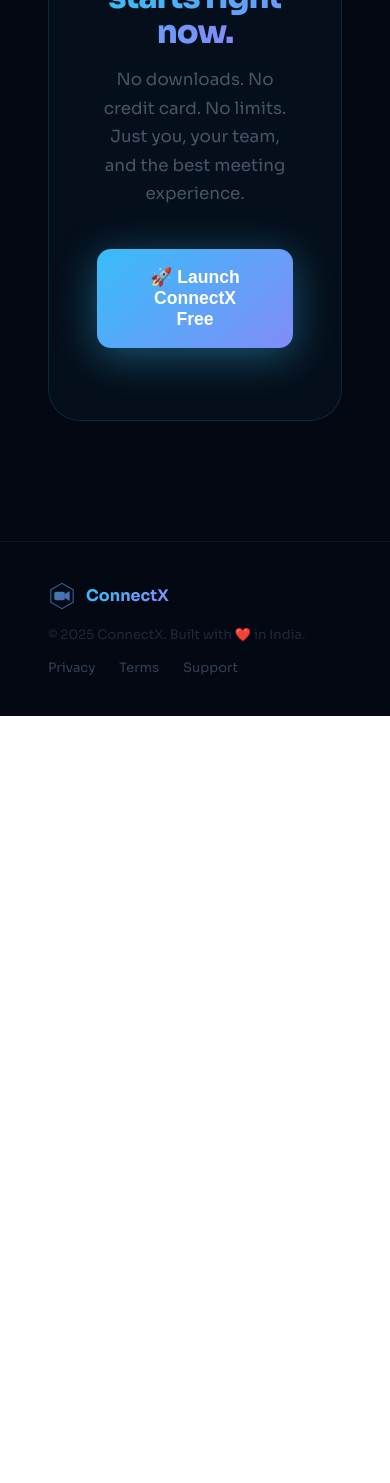
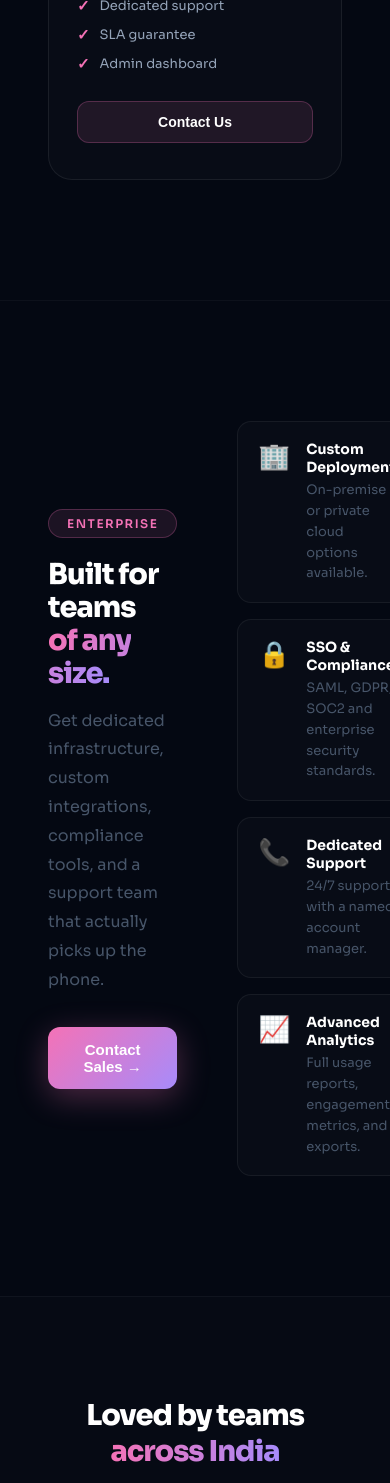
Before and after one commit to arpitgupta47/ConnectX, a React (Vite) app in the folder vite-project/: page / in a window 390 px wide. Shown: the part 5660-7143 px from the top of the page. Before the commit the page ends 6376 px from the top, so only its background shows below. Built offline with nearby package versions, Linux system fonts and the light colour scheme.

Commit message:
Update landing.jsx

```diff
--- a/vite-project/src/pages/landing.jsx
+++ b/vite-project/src/pages/landing.jsx
@@ -119,6 +119,11 @@ export default function LandingPage() {
     const parallaxX = (mousePos.x - 0.5) * 20;
     const parallaxY = (mousePos.y - 0.5) * 20;
 
+    const scrollToSection = (id) => {
+        const el = document.getElementById(id);
+        if (el) el.scrollIntoView({ behavior: 'smooth' });
+    };
+
     return (
         <div style={{ minHeight: '100vh', background: '#040812', color: 'white', fontFamily: "'Sora', 'DM Sans', sans-serif", overflowX: 'hidden' }}>
             <link href="https://fonts.googleapis.com/css2?family=Sora:wght@300;400;600;700;800&family=DM+Sans:wght@400;500;600&display=swap" rel="stylesheet" />
@@ -134,7 +139,6 @@ export default function LandingPage() {
 
                 {/* LOGO */}
                 <div style={{ display: 'flex', alignItems: 'center', gap: '12px' }}>
-                    {/* SVG Logo */}
                     <div style={{ position: 'relative', width: '40px', height: '40px' }}>
                         <svg width="40" height="40" viewBox="0 0 40 40" fill="none" xmlns="http://www.w3.org/2000/svg">
                             <defs>
@@ -143,13 +147,10 @@ export default function LandingPage() {
                                     <stop offset="100%" stopColor="#818cf8" />
                                 </linearGradient>
                             </defs>
-                            {/* Hexagon base */}
                             <path d="M20 2L36 11V29L20 38L4 29V11L20 2Z" fill="url(#logoGrad)" opacity="0.15" />
                             <path d="M20 2L36 11V29L20 38L4 29V11L20 2Z" stroke="url(#logoGrad)" strokeWidth="1.5" fill="none" />
-                            {/* Video camera icon inside */}
                             <rect x="9" y="14" width="15" height="12" rx="2.5" fill="url(#logoGrad)" />
                             <path d="M24 17L31 13V27L24 23V17Z" fill="url(#logoGrad)" />
-                            {/* Signal dots */}
                             <circle cx="12" cy="11" r="1.2" fill="#38bdf8" opacity="0.8" />
                             <circle cx="20" cy="8" r="1.2" fill="#818cf8" opacity="0.8" />
                             <circle cx="28" cy="11" r="1.2" fill="#38bdf8" opacity="0.8" />
@@ -160,10 +161,18 @@ export default function LandingPage() {
 
                 {/* Nav links */}
                 <div style={{ display: 'flex', gap: '32px', alignItems: 'center' }}>
-                    {['Features', 'Pricing', 'Enterprise'].map(item => (
-                        <span key={item} style={{ color: '#94a3b8', fontSize: '14px', fontWeight: '500', cursor: 'pointer', transition: 'color 0.2s' }}
+                    {[
+                        { label: 'Features', id: 'features' },
+                        { label: 'Pricing', id: 'pricing' },
+                        { label: 'Enterprise', id: 'enterprise' },
+                    ].map(item => (
+                        <span key={item.label}
+                            style={{ color: '#94a3b8', fontSize: '14px', fontWeight: '500', cursor: 'pointer', transition: 'color 0.2s' }}
                             onMouseEnter={e => e.target.style.color = 'white'}
-                            onMouseLeave={e => e.target.style.color = '#94a3b8'}>{item}</span>
+                            onMouseLeave={e => e.target.style.color = '#94a3b8'}
+                            onClick={() => scrollToSection(item.id)}>
+                            {item.label}
+                        </span>
                     ))}
                 </div>
 
@@ -186,13 +195,11 @@ export default function LandingPage() {
             {/* ── HERO ──────────────────────────────────────────────── */}
             <section style={{ position: 'relative', zIndex: 1, display: 'flex', flexDirection: 'column', alignItems: 'center', justifyContent: 'center', minHeight: '100vh', textAlign: 'center', padding: '120px 24px 80px' }}>
 
-                {/* Badge */}
                 <div style={{ display: 'inline-flex', alignItems: 'center', gap: '8px', background: 'rgba(56,189,248,0.08)', border: '1px solid rgba(56,189,248,0.25)', borderRadius: '100px', padding: '7px 18px', marginBottom: '36px', fontSize: '13px', color: '#38bdf8', fontWeight: '500' }}>
                     <span style={{ width: '7px', height: '7px', background: '#4ade80', borderRadius: '50%', display: 'inline-block', animation: 'pulse 2s infinite' }} />
                     Now with AI Meeting Intelligence — Real-time, Free
                 </div>
 
-                {/* Headline */}
                 <h1 style={{ fontSize: 'clamp(3rem, 7vw, 6.5rem)', fontWeight: '800', lineHeight: 1.05, marginBottom: '28px', maxWidth: '900px', letterSpacing: '-2px' }}>
                     The Meeting Platform<br />
                     <span style={{ background: 'linear-gradient(90deg, #38bdf8 0%, #818cf8 50%, #f472b6 100%)', WebkitBackgroundClip: 'text', WebkitTextFillColor: 'transparent' }}>
@@ -200,13 +207,11 @@ export default function LandingPage() {
                     </span>
                 </h1>
 
-                {/* Subheadline */}
                 <p style={{ fontSize: 'clamp(1rem, 2vw, 1.25rem)', color: '#64748b', maxWidth: '560px', lineHeight: 1.75, marginBottom: '48px', fontWeight: '400' }}>
                     HD video. AI-powered insights. Live polls. Real-time collaboration.
                     <br />Everything your team needs — in one place.
                 </p>
 
-                {/* CTAs */}
                 <div style={{ display: 'flex', gap: '14px', flexWrap: 'wrap', justifyContent: 'center', marginBottom: '72px' }}>
                     <button onClick={() => navigate('/auth')}
                         style={{ background: 'linear-gradient(135deg, #38bdf8, #818cf8)', border: 'none', color: 'white', padding: '18px 40px', borderRadius: '14px', fontSize: '1.05rem', fontWeight: '700', cursor: 'pointer', boxShadow: '0 8px 32px rgba(56,189,248,0.35)', transition: 'all 0.25s', display: 'flex', alignItems: 'center', gap: '10px' }}
@@ -224,11 +229,8 @@ export default function LandingPage() {
 
                 {/* Mock UI preview */}
                 <div style={{ position: 'relative', width: '100%', maxWidth: '860px', transform: `perspective(1200px) rotateX(4deg) translateY(${scrollY * 0.1}px)`, transition: 'transform 0.1s linear' }}>
-                    {/* Glow behind mockup */}
                     <div style={{ position: 'absolute', inset: '-20px', background: 'radial-gradient(ellipse at center, rgba(56,189,248,0.15) 0%, transparent 70%)', borderRadius: '32px', filter: 'blur(20px)' }} />
-
                     <div style={{ position: 'relative', background: 'rgba(10,14,26,0.9)', border: '1px solid rgba(56,189,248,0.2)', borderRadius: '24px', overflow: 'hidden', backdropFilter: 'blur(10px)', boxShadow: '0 40px 120px rgba(0,0,0,0.8)' }}>
-                        {/* Mockup top bar */}
                         <div style={{ display: 'flex', alignItems: 'center', gap: '8px', padding: '14px 20px', borderBottom: '1px solid rgba(255,255,255,0.06)', background: 'rgba(255,255,255,0.02)' }}>
                             <div style={{ width: '11px', height: '11px', borderRadius: '50%', background: '#ef4444' }} />
                             <div style={{ width: '11px', height: '11px', borderRadius: '50%', background: '#f59e0b' }} />
@@ -237,8 +239,6 @@ export default function LandingPage() {
                                 <div style={{ background: 'rgba(255,255,255,0.06)', borderRadius: '6px', padding: '4px 20px', fontSize: '12px', color: '#475569' }}>connectx.onrender.com/meeting</div>
                             </div>
                         </div>
-
-                        {/* Mockup video grid */}
                         <div style={{ padding: '20px', display: 'grid', gridTemplateColumns: '1fr 1fr', gap: '12px' }}>
                             {[
                                 { name: 'Arpit (Host) 👑', color: 'rgba(56,189,248,0.15)', border: 'rgba(56,189,248,0.3)', active: true },
@@ -255,8 +255,6 @@ export default function LandingPage() {
                                 </div>
                             ))}
                         </div>
-
-                        {/* Mockup control bar */}
                         <div style={{ padding: '14px 20px', borderTop: '1px solid rgba(255,255,255,0.06)', display: 'flex', justifyContent: 'center', gap: '12px', alignItems: 'center' }}>
                             {['🤖 AI', '🗳️ Poll', '📊 Score', '📹', '🎤', '💬'].map((btn, i) => (
                                 <div key={i} style={{ padding: '7px 14px', borderRadius: '10px', background: i === 0 ? 'linear-gradient(135deg,#38bdf8,#818cf8)' : 'rgba(255,255,255,0.06)', border: `1px solid ${i === 0 ? 'transparent' : 'rgba(255,255,255,0.1)'}`, fontSize: '12px', color: 'white', fontWeight: i < 3 ? '700' : '400' }}>{btn}</div>
@@ -283,7 +281,7 @@ export default function LandingPage() {
             </section>
 
             {/* ── FEATURES ──────────────────────────────────────────── */}
-            <section style={{ position: 'relative', zIndex: 1, padding: '120px 48px', maxWidth: '1100px', margin: '0 auto' }}>
+            <section id="features" style={{ position: 'relative', zIndex: 1, padding: '120px 48px', maxWidth: '1100px', margin: '0 auto' }}>
                 <div style={{ textAlign: 'center', marginBottom: '72px' }}>
                     <div style={{ display: 'inline-block', background: 'rgba(167,139,250,0.1)', border: '1px solid rgba(167,139,250,0.25)', borderRadius: '100px', padding: '6px 18px', fontSize: '12px', color: '#a78bfa', fontWeight: '600', marginBottom: '20px', textTransform: 'uppercase', letterSpacing: '1.5px' }}>
                         Everything You Need
@@ -322,6 +320,89 @@ export default function LandingPage() {
                 </div>
             </section>
 
+            {/* ── PRICING ───────────────────────────────────────────── */}
+            <section id="pricing" style={{ position: 'relative', zIndex: 1, padding: '120px 48px', borderTop: '1px solid rgba(255,255,255,0.04)' }}>
+                <div style={{ textAlign: 'center', marginBottom: '64px' }}>
+                    <div style={{ display: 'inline-block', background: 'rgba(52,211,153,0.1)', border: '1px solid rgba(52,211,153,0.25)', borderRadius: '100px', padding: '6px 18px', fontSize: '12px', color: '#34d399', fontWeight: '600', marginBottom: '20px', textTransform: 'uppercase', letterSpacing: '1.5px' }}>
+                        Pricing
+                    </div>
+                    <h2 style={{ fontSize: 'clamp(2rem, 4vw, 3.5rem)', fontWeight: '800', letterSpacing: '-1.5px', marginBottom: '16px', lineHeight: 1.1 }}>
+                        Simple, transparent<br />
+                        <span style={{ background: 'linear-gradient(90deg, #34d399, #38bdf8)', WebkitBackgroundClip: 'text', WebkitTextFillColor: 'transparent' }}>pricing.</span>
+                    </h2>
+                    <p style={{ color: '#475569', fontSize: '1.1rem', maxWidth: '420px', margin: '0 auto', lineHeight: 1.7 }}>No hidden fees. No credit card required to start.</p>
+                </div>
+                <div style={{ display: 'grid', gridTemplateColumns: 'repeat(auto-fit, minmax(280px, 1fr))', gap: '20px', maxWidth: '900px', margin: '0 auto' }}>
+                    {[
+                        { plan: 'Free', price: '₹0', desc: 'Perfect for individuals and small teams.', features: ['Unlimited meetings', 'Up to 10 participants', 'HD video & audio', 'AI Assistant', 'Screen sharing'], color: '#38bdf8', highlight: false },
+                        { plan: 'Pro', price: '₹499/mo', desc: 'For growing teams that need more power.', features: ['Everything in Free', 'Up to 100 participants', 'AI Meeting Score', 'Live Polling', 'Meeting recordings', 'Priority support'], color: '#818cf8', highlight: true },
+                        { plan: 'Enterprise', price: 'Custom', desc: 'For large organizations with custom needs.', features: ['Everything in Pro', 'Unlimited participants', 'Custom integrations', 'Dedicated support', 'SLA guarantee', 'Admin dashboard'], color: '#f472b6', highlight: false },
+                    ].map((p, i) => (
+                        <div key={i} style={{ background: p.highlight ? 'rgba(129,140,248,0.08)' : 'rgba(255,255,255,0.02)', border: `1px solid ${p.highlight ? 'rgba(129,140,248,0.4)' : 'rgba(255,255,255,0.07)'}`, borderRadius: '24px', padding: '36px 28px', position: 'relative', transition: 'all 0.3s' }}
+                            onMouseEnter={e => { e.currentTarget.style.transform = 'translateY(-4px)'; e.currentTarget.style.boxShadow = `0 20px 60px ${p.color}20`; }}
+                            onMouseLeave={e => { e.currentTarget.style.transform = 'translateY(0)'; e.currentTarget.style.boxShadow = 'none'; }}>
+                            {p.highlight && <div style={{ position: 'absolute', top: '-12px', left: '50%', transform: 'translateX(-50%)', background: 'linear-gradient(135deg,#818cf8,#38bdf8)', borderRadius: '100px', padding: '4px 16px', fontSize: '11px', fontWeight: '700', color: 'white', whiteSpace: 'nowrap' }}>⭐ Most Popular</div>}
+                            <div style={{ fontSize: '14px', fontWeight: '600', color: p.color, marginBottom: '8px', textTransform: 'uppercase', letterSpacing: '1px' }}>{p.plan}</div>
+                            <div style={{ fontSize: '2.5rem', fontWeight: '800', color: 'white', marginBottom: '8px', letterSpacing: '-1px' }}>{p.price}</div>
+                            <div style={{ color: '#475569', fontSize: '13px', marginBottom: '24px', lineHeight: 1.6 }}>{p.desc}</div>
+                            <div style={{ display: 'flex', flexDirection: 'column', gap: '10px', marginBottom: '28px' }}>
+                                {p.features.map((f, j) => (
+                                    <div key={j} style={{ display: 'flex', alignItems: 'center', gap: '10px', fontSize: '13px', color: '#94a3b8' }}>
+                                        <span style={{ color: p.color, fontWeight: '700', fontSize: '15px' }}>✓</span> {f}
+                                    </div>
+                                ))}
+                            </div>
+                            <button onClick={() => navigate('/auth')}
+                                style={{ width: '100%', padding: '12px', borderRadius: '12px', border: 'none', background: p.highlight ? 'linear-gradient(135deg,#818cf8,#38bdf8)' : `rgba(${p.color === '#38bdf8' ? '56,189,248' : p.color === '#f472b6' ? '244,114,182' : '129,140,248'},0.1)`, color: 'white', fontWeight: '700', fontSize: '14px', cursor: 'pointer', transition: 'all 0.2s', border: p.highlight ? 'none' : `1px solid ${p.color}40` }}
+                                onMouseEnter={e => { e.currentTarget.style.opacity = '0.85'; }}
+                                onMouseLeave={e => { e.currentTarget.style.opacity = '1'; }}>
+                                {p.plan === 'Enterprise' ? 'Contact Us' : 'Get Started Free'}
+                            </button>
+                        </div>
+                    ))}
+                </div>
+            </section>
+
+            {/* ── ENTERPRISE ────────────────────────────────────────── */}
+            <section id="enterprise" style={{ position: 'relative', zIndex: 1, padding: '120px 48px', borderTop: '1px solid rgba(255,255,255,0.04)' }}>
+                <div style={{ maxWidth: '900px', margin: '0 auto', display: 'grid', gridTemplateColumns: '1fr 1fr', gap: '60px', alignItems: 'center' }}>
+                    <div>
+                        <div style={{ display: 'inline-block', background: 'rgba(244,114,182,0.1)', border: '1px solid rgba(244,114,182,0.25)', borderRadius: '100px', padding: '6px 18px', fontSize: '12px', color: '#f472b6', fontWeight: '600', marginBottom: '20px', textTransform: 'uppercase', letterSpacing: '1.5px' }}>
+                            Enterprise
+                        </div>
+                        <h2 style={{ fontSize: 'clamp(1.8rem, 3vw, 2.8rem)', fontWeight: '800', letterSpacing: '-1px', marginBottom: '16px', lineHeight: 1.15 }}>
+                            Built for teams<br />
+                            <span style={{ background: 'linear-gradient(90deg,#f472b6,#a78bfa)', WebkitBackgroundClip: 'text', WebkitTextFillColor: 'transparent' }}>of any size.</span>
+                        </h2>
+                        <p style={{ color: '#475569', fontSize: '1rem', lineHeight: 1.8, marginBottom: '32px' }}>
+                            Get dedicated infrastructure, custom integrations, compliance tools, and a support team that actually picks up the phone.
+                        </p>
+                        <button onClick={() => window.open('mailto:enterprise@connectx.com', '_blank')}
+                            style={{ background: 'linear-gradient(135deg,#f472b6,#a78bfa)', border: 'none', color: 'white', padding: '14px 32px', borderRadius: '12px', fontSize: '15px', fontWeight: '700', cursor: 'pointer', boxShadow: '0 8px 32px rgba(244,114,182,0.3)', transition: 'all 0.25s' }}
+                            onMouseEnter={e => { e.currentTarget.style.transform = 'translateY(-2px)'; e.currentTarget.style.boxShadow = '0 14px 40px rgba(244,114,182,0.45)'; }}
+                            onMouseLeave={e => { e.currentTarget.style.transform = 'translateY(0)'; e.currentTarget.style.boxShadow = '0 8px 32px rgba(244,114,182,0.3)'; }}>
+                            Contact Sales →
+                        </button>
+                    </div>
+                    <div style={{ display: 'flex', flexDirection: 'column', gap: '16px' }}>
+                        {[
+                            { icon: '🏢', title: 'Custom Deployment', desc: 'On-premise or private cloud options available.' },
+                            { icon: '🔒', title: 'SSO & Compliance', desc: 'SAML, GDPR, SOC2 and enterprise security standards.' },
+                            { icon: '📞', title: 'Dedicated Support', desc: '24/7 support with a named account manager.' },
+                            { icon: '📈', title: 'Advanced Analytics', desc: 'Full usage reports, engagement metrics, and exports.' },
+                        ].map((item, i) => (
+                            <div key={i} style={{ display: 'flex', gap: '16px', alignItems: 'flex-start', background: 'rgba(255,255,255,0.02)', border: '1px solid rgba(255,255,255,0.06)', borderRadius: '14px', padding: '18px 20px' }}>
+                                <div style={{ fontSize: '1.6rem', flexShrink: 0 }}>{item.icon}</div>
+                                <div>
+                                    <div style={{ fontWeight: '700', fontSize: '14px', marginBottom: '4px', color: 'white' }}>{item.title}</div>
+                                    <div style={{ color: '#475569', fontSize: '13px', lineHeight: 1.6 }}>{item.desc}</div>
+                                </div>
+                            </div>
+                        ))}
+                    </div>
+                </div>
+            </section>
+
             {/* ── TESTIMONIALS ─────────────────────────────────────── */}
             <section style={{ position: 'relative', zIndex: 1, padding: '100px 48px', background: 'rgba(255,255,255,0.01)', borderTop: '1px solid rgba(255,255,255,0.04)' }}>
                 <div style={{ textAlign: 'center', marginBottom: '64px' }}>
@@ -330,7 +411,6 @@ export default function LandingPage() {
                     </h2>
                     <p style={{ color: '#475569', fontSize: '1rem' }}>Real stories from real users</p>
                 </div>
-
                 <div style={{ display: 'grid', gridTemplateColumns: 'repeat(auto-fit, minmax(280px, 1fr))', gap: '20px', maxWidth: '1000px', margin: '0 auto' }}>
                     {testimonials.map((t, i) => (
                         <div key={i} style={{ background: 'rgba(255,255,255,0.03)', border: '1px solid rgba(255,255,255,0.08)', borderRadius: '20px', padding: '28px', transition: 'transform 0.2s' }}
@@ -353,10 +433,7 @@ export default function LandingPage() {
             {/* ── CTA SECTION ───────────────────────────────────────── */}
             <section style={{ position: 'relative', zIndex: 1, padding: '120px 48px', textAlign: 'center' }}>
                 <div style={{ position: 'relative', maxWidth: '700px', margin: '0 auto', padding: '72px 48px', background: 'rgba(56,189,248,0.04)', border: '1px solid rgba(56,189,248,0.15)', borderRadius: '32px', overflow: 'hidden' }}>
-                    {/* Decorative glow */}
                     <div style={{ position: 'absolute', top: '-50px', left: '50%', transform: 'translateX(-50%)', width: '300px', height: '300px', background: 'radial-gradient(circle, rgba(56,189,248,0.12) 0%, transparent 70%)', borderRadius: '50%', pointerEvents: 'none' }} />
-
-                    {/* Big logo in CTA */}
                     <div style={{ display: 'flex', justifyContent: 'center', marginBottom: '24px' }}>
                         <svg width="64" height="64" viewBox="0 0 40 40" fill="none" xmlns="http://www.w3.org/2000/svg">
                             <defs>
@@ -371,7 +448,6 @@ export default function LandingPage() {
                             <path d="M24 17L31 13V27L24 23V17Z" fill="url(#ctaLogoGrad)" />
                         </svg>
                     </div>
-
                     <h2 style={{ fontSize: 'clamp(2rem, 4vw, 3rem)', fontWeight: '800', letterSpacing: '-1px', marginBottom: '16px', lineHeight: 1.1 }}>
                         Your next great meeting<br />
                         <span style={{ background: 'linear-gradient(90deg,#38bdf8,#818cf8)', WebkitBackgroundClip: 'text', WebkitTextFillColor: 'transparent' }}>starts right now.</span>
@@ -382,8 +458,8 @@ export default function LandingPage() {
                     </p>
                     <button onClick={() => navigate('/auth')}
                         style={{ background: 'linear-gradient(135deg,#38bdf8,#818cf8)', border: 'none', color: 'white', padding: '18px 48px', borderRadius: '14px', fontSize: '1.1rem', fontWeight: '700', cursor: 'pointer', boxShadow: '0 8px 40px rgba(56,189,248,0.4)', transition: 'all 0.25s' }}
-                        onMouseEnter={e => { e.target.style.transform = 'translateY(-3px)'; e.target.style.boxShadow = '0 16px 56px rgba(56,189,248,0.55)'; }}
-                        onMouseLeave={e => { e.target.style.transform = 'translateY(0)'; e.target.style.boxShadow = '0 8px 40px rgba(56,189,248,0.4)'; }}>
+                        onMouseEnter={e => { e.currentTarget.style.transform = 'translateY(-3px)'; e.currentTarget.style.boxShadow = '0 16px 56px rgba(56,189,248,0.55)'; }}
+                        onMouseLeave={e => { e.currentTarget.style.transform = 'translateY(0)'; e.currentTarget.style.boxShadow = '0 8px 40px rgba(56,189,248,0.4)'; }}>
                         🚀 Launch ConnectX Free
                     </button>
                 </div>
@@ -402,10 +478,18 @@ export default function LandingPage() {
                 </div>
                 <p style={{ color: '#1e293b', fontSize: '13px', margin: 0 }}>© 2025 ConnectX. Built with ❤️ in India.</p>
                 <div style={{ display: 'flex', gap: '24px' }}>
-                    {['Privacy', 'Terms', 'Support'].map(item => (
-                        <span key={item} style={{ color: '#334155', fontSize: '13px', cursor: 'pointer', transition: 'color 0.2s' }}
+                    {[
+                        { label: 'Privacy', url: 'https://www.termsfeed.com/live/privacy-policy' },
+                        { label: 'Terms', url: 'https://www.termsfeed.com/live/terms-of-service' },
+                        { label: 'Support', url: 'mailto:support@connectx.com' },
+                    ].map(item => (
+                        <span key={item.label}
+                            style={{ color: '#334155', fontSize: '13px', cursor: 'pointer', transition: 'color 0.2s' }}
                             onMouseEnter={e => e.target.style.color = '#38bdf8'}
-                            onMouseLeave={e => e.target.style.color = '#334155'}>{item}</span>
+                            onMouseLeave={e => e.target.style.color = '#334155'}
+                            onClick={() => window.open(item.url, '_blank')}>
+                            {item.label}
+                        </span>
                     ))}
                 </div>
             </footer>
```
